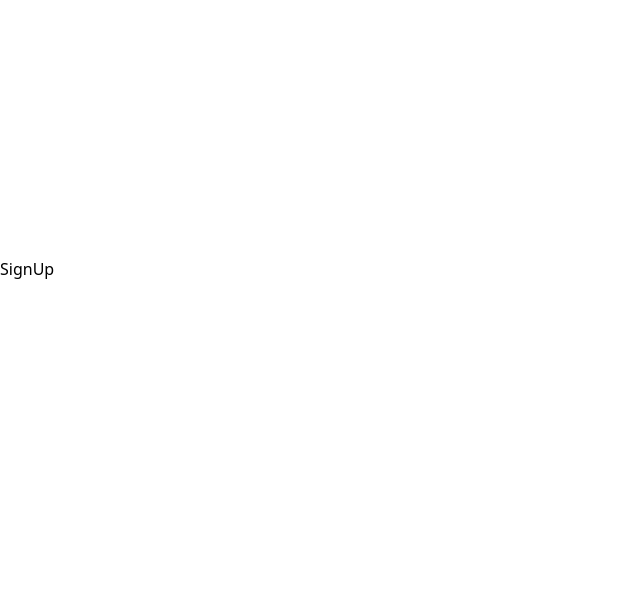
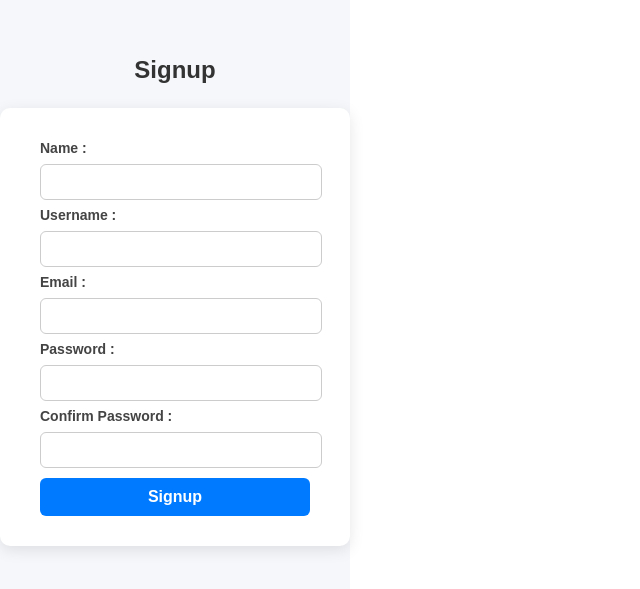
Before and after one commit to chevy-67/OpenSkill-Hub, a React (Vite) app in the folder frontend/: page /signup in a window 1280 px wide. Shown: the part 161-750 px from the top of the page, without its empty margins (0-640 px from the left). Built offline with nearby package versions, Linux system fonts and the light colour scheme.

Commit message:
Add JSON Middleware

```diff
--- a/frontend/src/Components/Login.css
+++ b/frontend/src/Components/Login.css
@@ -5,7 +5,6 @@
 }
 .login-container {
     font-family: 'Arial', sans-serif;
-    background-image: url("C:\Users\hp\Desktop\open\OpenSkill-Hub\src\assets\images\login background.jpg");
 }
 .login-container {
     place-content: center;
--- a/frontend/src/Components/Signup.css
+++ b/frontend/src/Components/Signup.css
@@ -1,3 +1,61 @@
-*{
+.container {
+  display: flex;
+  flex-direction: column;
+  align-items: center;
+  justify-content: center;
+  min-height: 100vh;
+  background: #f5f7fa;
+  font-family: Arial, Helvetica, sans-serif;
+}
 
+.container h2 {
+  margin-bottom: 20px;
+  color: #333;
 }
+
+.form {
+  background: #fff;
+  padding: 30px 40px;
+  border-radius: 10px;
+  box-shadow: 0 4px 15px rgba(0, 0, 0, 0.1);
+  width: 350px;
+}
+
+.form label {
+  display: block;
+  font-size: 14px;
+  font-weight: bold;
+  color: #444;
+  margin-bottom: 5px;
+}
+
+.form input {
+  width: 100%;
+  padding: 5px;
+  margin-bottom: 5px;
+  border: 1px solid #ccc;
+  border-radius: 6px;
+  outline: none;
+  transition: border-color 0.3s ease;
+}
+
+.form input:focus {
+  border-color: #007bff;
+  box-shadow: 0 0 5px rgba(0, 123, 255, 0.3);
+}
+
+.form button {
+  width: 100%;
+  padding: 10px;
+  background: #007bff;
+  color: white;
+  border: none;
+  border-radius: 6px;
+  cursor: pointer;
+  font-weight: bold;
+  transition: background 0.3s ease;
+}
+
+.form button:hover {
+  background: #0056b3;
+}
--- a/frontend/src/Components/Signup.jsx
+++ b/frontend/src/Components/Signup.jsx
@@ -1,12 +1,25 @@
-import React from "react";
-import "./Signup.css";
+import React from 'react'
+import './Signup.css'
 
-function Signup() {
-    return (
-        <>
-            <p>SignUp</p>
-        </>
-    );
+const Signup = () => {
+  return (
+    <div className='container'>
+        <h2>Signup</h2>
+        <form className='form'>
+            <label>Name : </label>
+            <input type='text' id='name'/>
+            <label>Username : </label>
+            <input type='text' id='username'/>
+            <label>Email : </label>
+            <input type='email' id='email'/>
+            <label>Password : </label>
+            <input type='password' id='pass'/>
+            <label>Confirm Password : </label>
+            <input type='password' id='c_pass'/>
+            <button>Signup</button>
+        </form>
+    </div>
+  )
 }
 
-export default Signup;
+export default Signup
```
Also changed, not shown: 1 other file (tests, documents, lock files or other folders).
